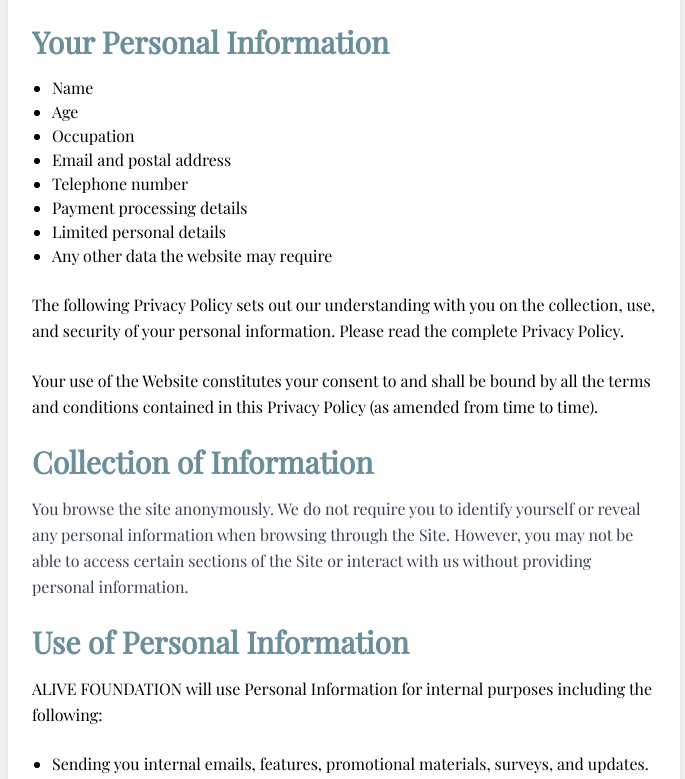
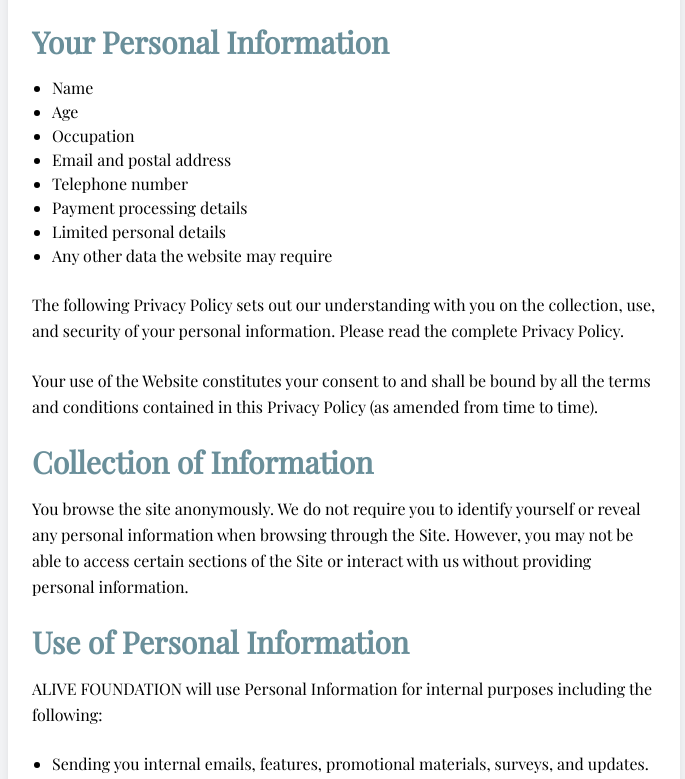
Before and after one commit to prabalgupta2411/alive-foundation, a React (Create React App) app in the folder frontend/: page /privacy-policy in a window 1280 px wide. Shown: the part 368-1147 px from the top of the page, without its empty margins (296-981 px from the left). Built offline with nearby package versions, Linux system fonts and the light colour scheme; a web font is replaced by a local one.

Commit message:
modified:   frontend/src/pages/PrivacyPolicy.js

```diff
--- a/frontend/src/pages/PrivacyPolicy.js
+++ b/frontend/src/pages/PrivacyPolicy.js
@@ -32,7 +32,7 @@
         </p>
 
         <h2 className="text-3xl font-semibold text-[#6a8f9a] mt-6 mb-4">Collection of Information</h2>
-        <p className="mb-6 text-gray-700 leading-relaxed">
+        <p className="mb-6 text-black-700 leading-relaxed">
           You browse the site anonymously. We do not require you to identify yourself or reveal any personal information when browsing through the Site. However, you may not be able to access certain sections of the Site or interact with us without providing personal information.
         </p>
 
```
